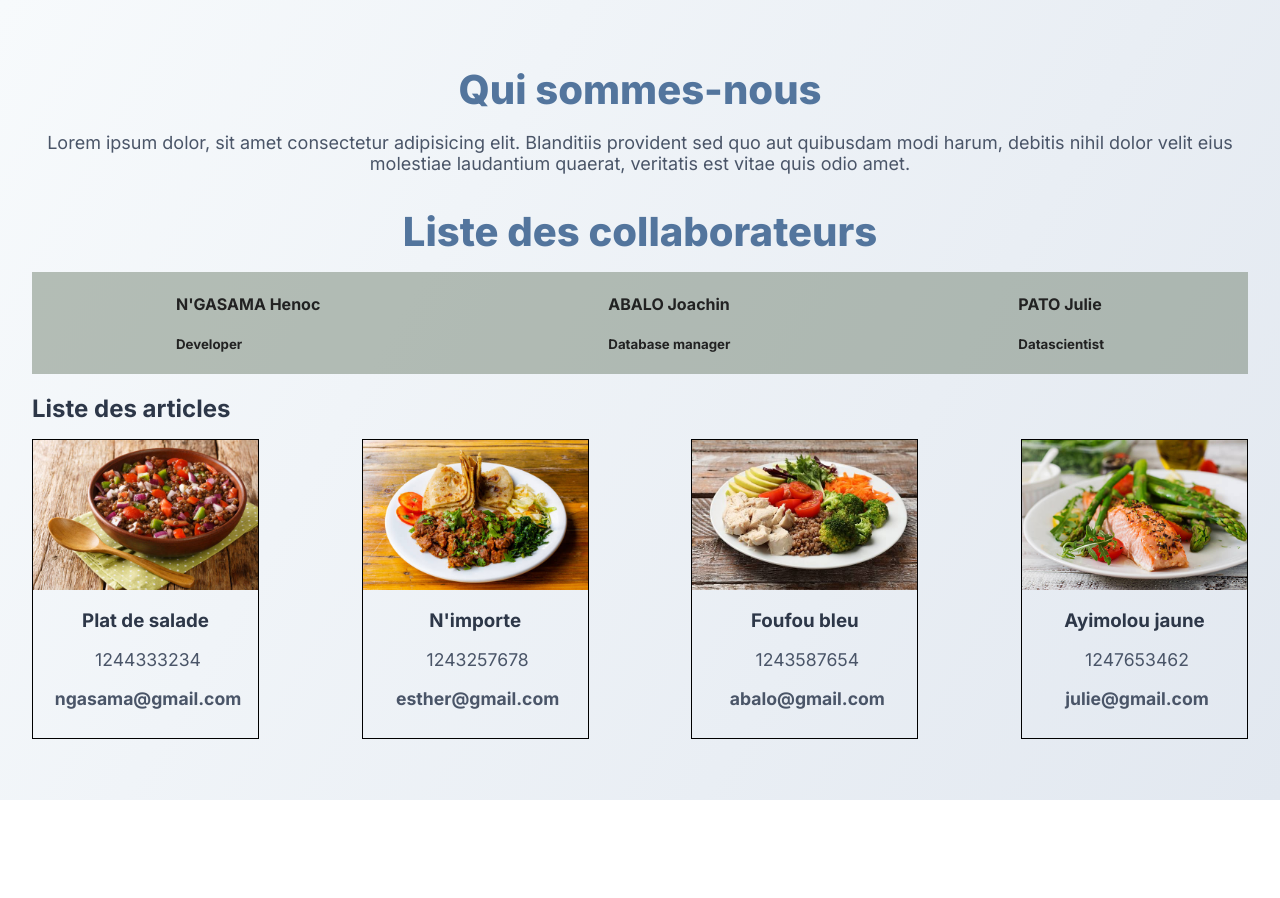
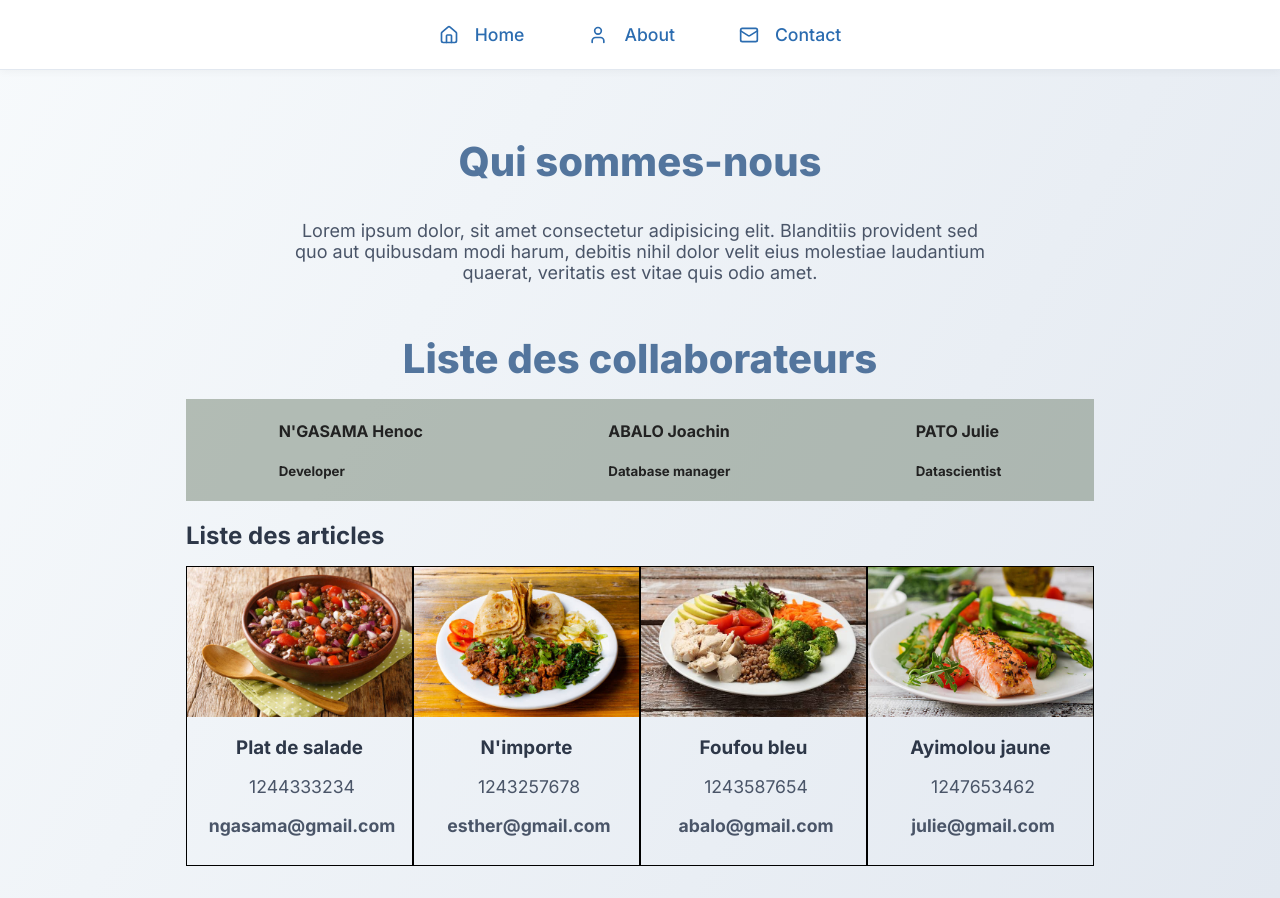
Before and after one commit to henocn/tp-js-avance2, a React (Vite) app: page /about in a window 1280 px wide. Before the commit the page ends 800 px from the top, so only its background shows below. Built offline with nearby package versions, Linux system fonts and the light colour scheme.

Commit message:
Reformaatage de la page d'accueil et disposition des components

```diff
--- /dev/null
+++ b/components/styles/pageContainer.css
@@ -0,0 +1,49 @@
+.page-container {
+  min-height: 100vh;
+  width: 100vw;
+  margin: 0;
+  background: #fff;
+  border-radius: 0;
+  box-shadow: none;
+  padding: 0;
+  display: flex;
+  flex-direction: column;
+  align-items: center;
+}
+
+.page-container h1, .page-container h2 {
+  color: #2d3748;
+  margin-bottom: 16px;
+  font-family: 'Segoe UI', Arial, sans-serif;
+}
+
+.page-container p {
+  color: #4a5568;
+  font-size: 1.1rem;
+  text-align: center;
+}
+
+.navbar {
+  width: 100%;
+  display: flex;
+  justify-content: center;
+  gap: 32px;
+  margin-bottom: 32px;
+  background: #f7fafc;
+  border-radius: 8px;
+  padding: 12px 0;
+  box-shadow: 0 2px 8px rgba(0,0,0,0.04);
+}
+
+.nav-link {
+  color: #2b6cb0;
+  text-decoration: none;
+  font-weight: 500;
+  font-size: 1.1rem;
+  transition: color 0.2s;
+}
+
+.nav-link:hover {
+  color: #1a202c;
+  text-decoration: underline;
+}
--- a/pages/About.jsx
+++ b/pages/About.jsx
@@ -1,13 +1,17 @@
 import React from 'react'
+import Navbar from '../components/Navbar'
 import Welcone from '../components/Welcone'
 
 const About = () => {
   return (
-    <div>
-      <h2 className='about-title'>Qui sommes-nous</h2>
-      <p className='paragraph'>Lorem ipsum dolor, sit amet consectetur adipisicing elit. Blanditiis provident sed quo aut quibusdam modi harum, debitis nihil dolor velit eius molestiae laudantium quaerat, veritatis est vitae quis odio amet.</p>
-      <Welcone />
-    </div>
+    <>
+      <Navbar />
+      <div className="main-content">
+        <h2 className='about-title'>Qui sommes-nous</h2>
+        <p className='paragraph'>Lorem ipsum dolor, sit amet consectetur adipisicing elit. Blanditiis provident sed quo aut quibusdam modi harum, debitis nihil dolor velit eius molestiae laudantium quaerat, veritatis est vitae quis odio amet.</p>
+        <Welcone />
+      </div>
+    </>
   )
 }
 
--- a/pages/Contact.jsx
+++ b/pages/Contact.jsx
@@ -1,12 +1,16 @@
+import Navbar from '../components/Navbar'
 import '../components/styles/contact.css'
 import Form from '../components/Form'
 
 const Contact = () => {
   return (
-    <div>
+    <>
+      <Navbar />
+      <div className="main-content">
         <Form />
-    </div>
-  )
+      </div>
+    </>
+  );
 }
 
 export default Contact
--- a/pages/Home.jsx
+++ b/pages/Home.jsx
@@ -1,12 +1,17 @@
 import React from 'react'
 import Compteur from '../components/Compteur'
+import Navbar from '../components/Navbar'
 
 const Home = () => {
   return (
-  <>
-    <h1>Bienvenu</h1>
-    <Compteur />
-  </>)
+    <>
+      <Navbar />
+      <div className="main-content">
+        <h1>Bienvenu</h1>
+        <Compteur />
+      </div>
+    </>
+  )
 }
 
 export default Home
```
Also changed, not shown: components/PageContainer.jsx (added, +19 -0 lines).
